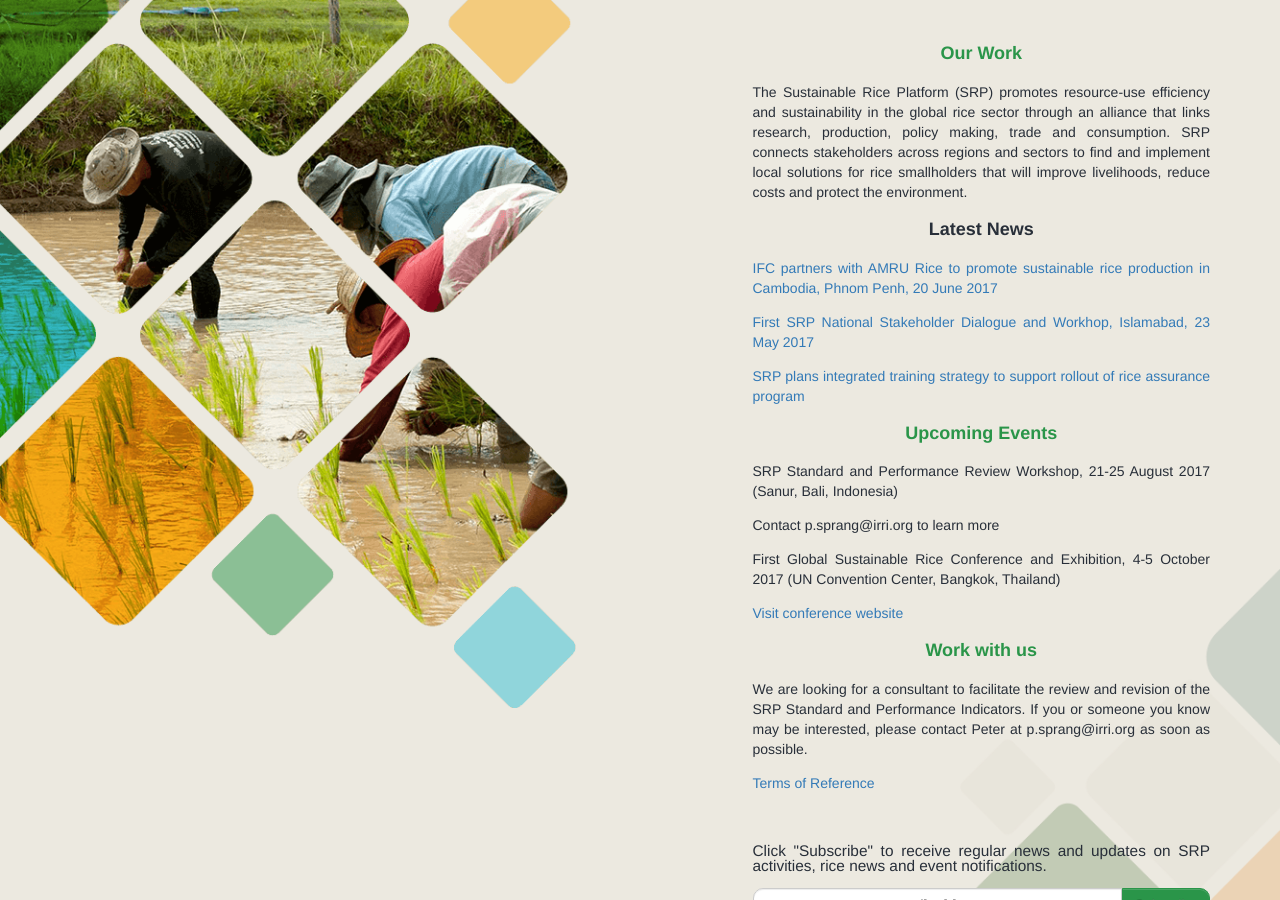
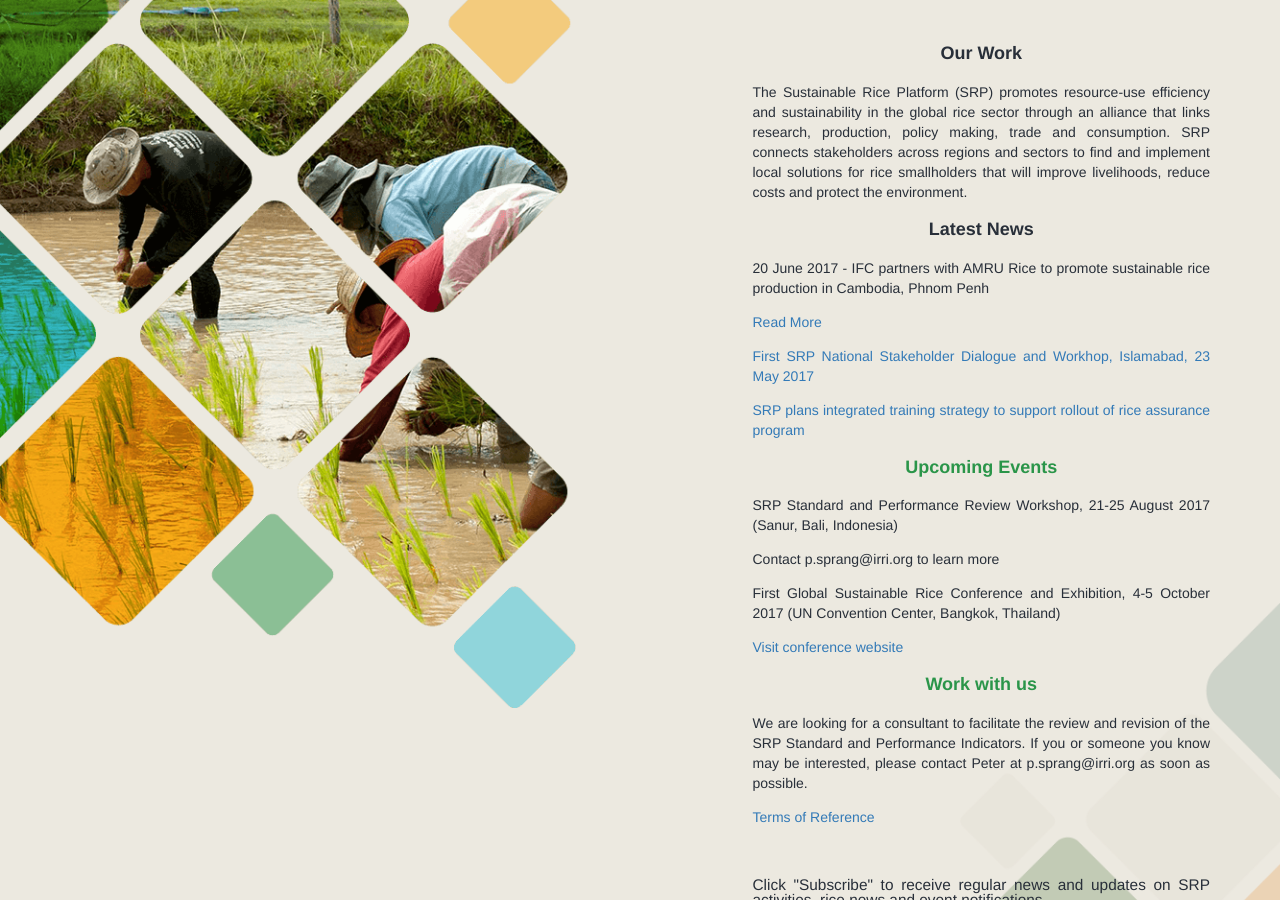
Before and after one commit to sustainablericeplatform/sustainablericeplatform.github.io, a Jekyll site: the page built from index.html, in a window 1280 px wide and 900 px high, scrolled down 435 px. Built offline with Jekyll 4.4.1, drawn with Linux system fonts in a browser that asks for light colours.

Commit message:
Update index.html

```diff
--- a/index.html
+++ b/index.html
@@ -11,10 +11,11 @@ layout: default
                     <img src="/assets/images/unep_logo.jpg" alt="">
                 </div>
                 <p>Rice plays a critical role in global food and nutritional security, as well as in providing livelihoods for 144 million smallholder farmers in developing countries.</p>-->
-                <h2 class="green">Our Work</h2>
+                <h2 class="black">Our Work</h2>
                 <p>The Sustainable Rice Platform (SRP) promotes resource-use efficiency and sustainability in the global rice sector through an alliance that links research, production, policy making, trade and consumption. SRP connects stakeholders across regions and sectors to find and implement local solutions for rice smallholders that will improve livelihoods, reduce costs and protect the environment.</p>
                 <h2 class="black">Latest News</h2>
-                <p><a href="http://www.finchannel.com/business/65833-ifc-partners-with-amru-rice-to-promote-sustainable-rice-production-in-cambodia" target="_blank">IFC partners with AMRU Rice to promote sustainable rice production in Cambodia, Phnom Penh, 20 June 2017</a></p>
+                <p>20 June 2017 - IFC partners with AMRU Rice to promote sustainable rice production in Cambodia, Phnom Penh</p>
+                <p><a href="http://www.finchannel.com/business/65833-ifc-partners-with-amru-rice-to-promote-sustainable-rice-production-in-cambodia" target="_blank">Read More</a></p>
                 <p><a href="http://www.wwfpak.org/newsroom/23517_sustainablerice.php" target="_blank">First SRP National Stakeholder Dialogue and Workhop, Islamabad, 23 May 2017</a></p>
                 <p><a href="http://news.irri.org/2017/05/sustainable-rice-platform-plans.html" target="_blank">SRP plans integrated training strategy to support rollout of rice assurance program</a></p>
                 <!--<p><a href="http://web.unep.org/asiapacific/thai-government-promotes-low-emission-rice-farming" target="_blank">Climate-smart sustainable rice to be adopted by Thai farmers</a></p>
```
